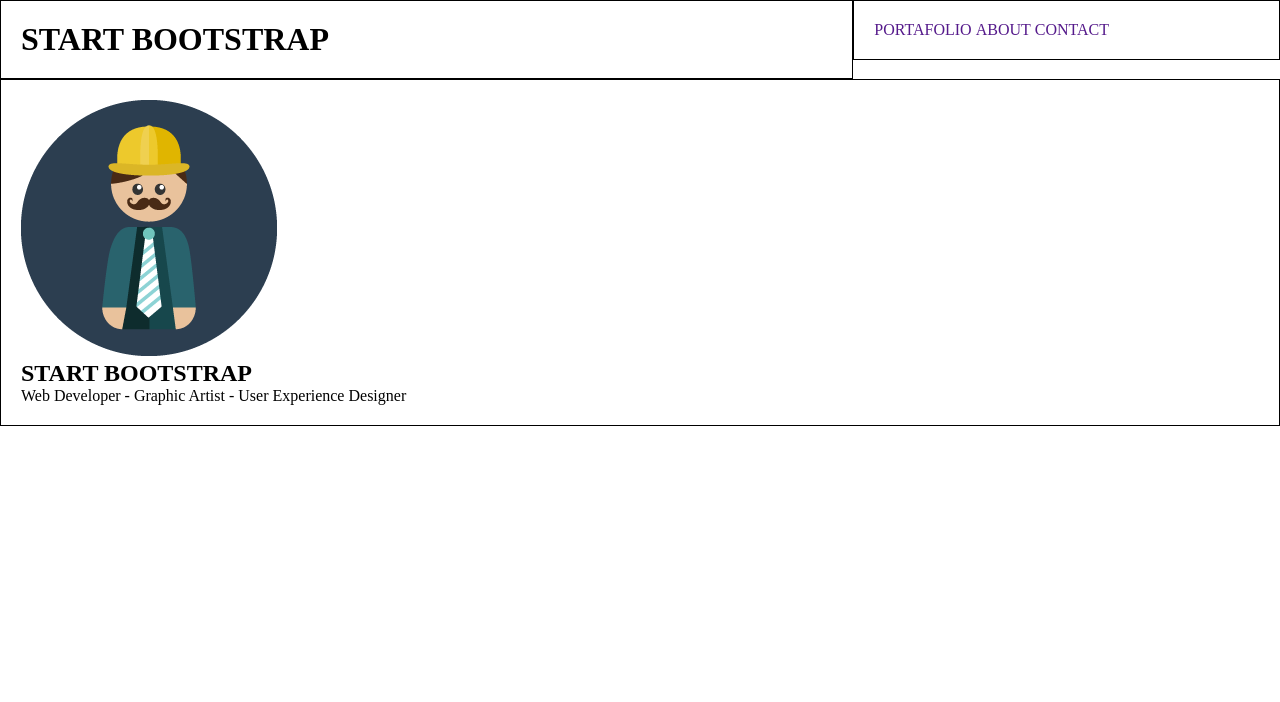
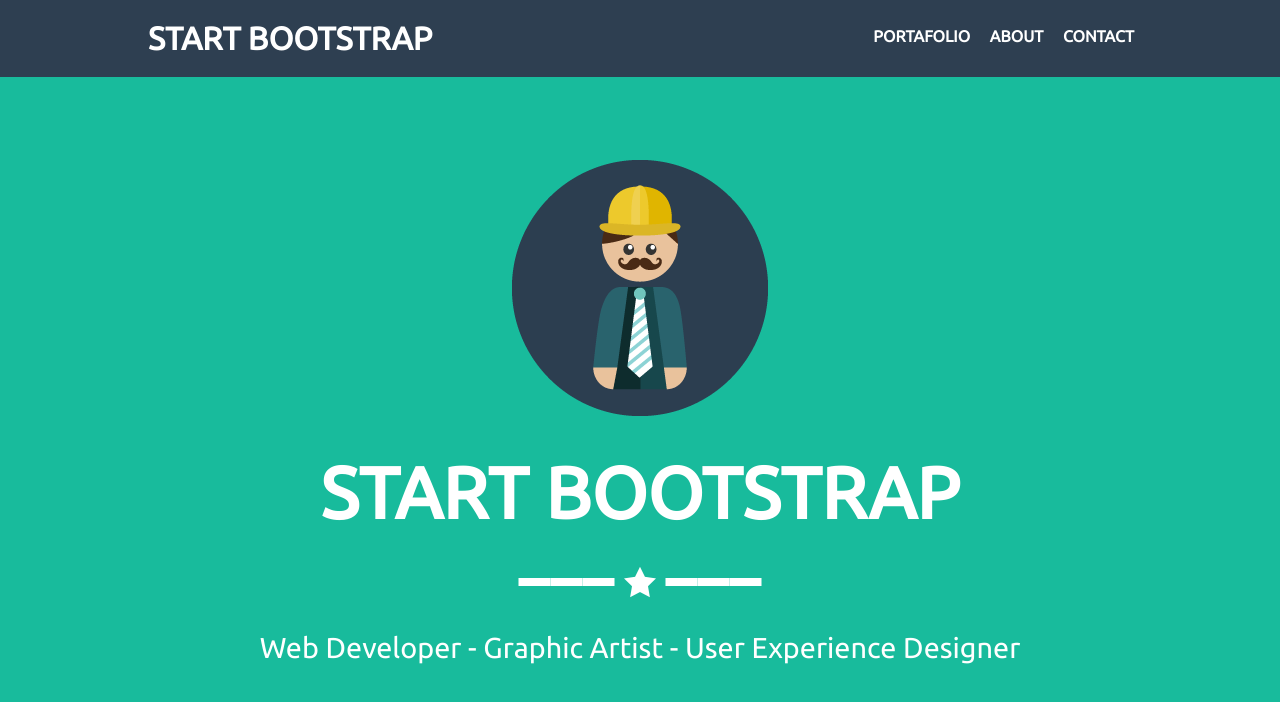
Before and after one commit to EparionaD/freelancer, a plain HTML site: page index.html in a window 1280 px wide. Drawn offline with Linux system fonts and the light colour scheme.

Commit message:
se termino header

```diff
--- /dev/null
+++ b/assets/fonts/icons.css
@@ -0,0 +1,33 @@
+@font-face {
+  font-family: 'icomoon';
+  src:  url('icomoon.eot?x0cjr6');
+  src:  url('icomoon.eot?x0cjr6#iefix') format('embedded-opentype'),
+    url('icomoon.ttf?x0cjr6') format('truetype'),
+    url('icomoon.woff?x0cjr6') format('woff'),
+    url('icomoon.svg?x0cjr6#icomoon') format('svg');
+  font-weight: normal;
+  font-style: normal;
+  font-display: block;
+}
+
+[class^="icon-"], [class*=" icon-"] {
+  /* use !important to prevent issues with browser extensions that change fonts */
+  font-family: 'icomoon' !important;
+  speak: none;
+  font-style: normal;
+  font-weight: normal;
+  font-variant: normal;
+  text-transform: none;
+  line-height: 1;
+
+  /* Better Font Rendering =========== */
+  -webkit-font-smoothing: antialiased;
+  -moz-osx-font-smoothing: grayscale;
+}
+
+.icon-minus:before {
+  content: "\e900";
+}
+.icon-star-full:before {
+  content: "\e9d9";
+}
--- /dev/null
+++ b/assets/fonts/style.css
@@ -0,0 +1,33 @@
+@font-face {
+  font-family: 'icomoon';
+  src:  url('fonts/icomoon.eot?x0cjr6');
+  src:  url('fonts/icomoon.eot?x0cjr6#iefix') format('embedded-opentype'),
+    url('fonts/icomoon.ttf?x0cjr6') format('truetype'),
+    url('fonts/icomoon.woff?x0cjr6') format('woff'),
+    url('fonts/icomoon.svg?x0cjr6#icomoon') format('svg');
+  font-weight: normal;
+  font-style: normal;
+  font-display: block;
+}
+
+[class^="icon-"], [class*=" icon-"] {
+  /* use !important to prevent issues with browser extensions that change fonts */
+  font-family: 'icomoon' !important;
+  speak: none;
+  font-style: normal;
+  font-weight: normal;
+  font-variant: normal;
+  text-transform: none;
+  line-height: 1;
+
+  /* Better Font Rendering =========== */
+  -webkit-font-smoothing: antialiased;
+  -moz-osx-font-smoothing: grayscale;
+}
+
+.icon-minus:before {
+  content: "\e900";
+}
+.icon-star-full:before {
+  content: "\e9d9";
+}
--- a/css/freelancer.css
+++ b/css/freelancer.css
@@ -1,3 +1,51 @@
+*{
+    font-family: 'Ubuntu', sans-serif;
+}
+.cabecera{
+    background-color: #2E3F51;
+    position: fixed;
+    z-index: 100;
+}
+.titulo h1{
+    color: white;
+    padding-left: 4em;
+}
+.menu{
+    padding-top: 1.7em;
+}
 .menu li{
     display: inline-block;
+    padding-right: 1em;
 }
+.menu ul li a{
+    color: white;
+    font-weight: bolder;
+}
+.cabecera-imagen{
+    background-color: #18BB9C;
+}
+.imagen{
+    text-align: center;
+    padding: 10em 0;
+}
+.imagen div{
+    margin-bottom: 2em;
+}
+.imagen h2{
+    color: white;
+    font-size: 4.5em;
+}
+.imagen p{
+    color: white;
+    font-size: 1.8em;
+}
+.estrella{
+    margin: 2em 0;
+}
+.estrella span{
+    color: white;
+    font-size: 2em;
+}
+.icon-star-full{
+    margin: 0 .3em;
+}
--- a/css/grilla.css
+++ b/css/grilla.css
@@ -30,7 +30,7 @@
 /* "Formula: columna/12 *100" */
 [class*="col-"]{
     float: left;
-    border: 1px solid black;
+    /*border: 1px solid black;*/
     padding: 20px;
 }
 @media(min-width: 1200px){
--- a/index.html
+++ b/index.html
@@ -7,11 +7,13 @@
     <title>Freelancer</title>
     <link rel="stylesheet" href="./css/grilla.css">
     <link rel="stylesheet" href="./css/freelancer.css">
+    <link rel="stylesheet" href="./assets/fonts/icons.css">
+    <link href="https://fonts.googleapis.com/css?family=Ubuntu&display=swap" rel="stylesheet">
 </head>
 <body>
     <header class="container">
-        <div class="row">
-            <div class="col-xl-8 col-lg-8 col-md-8 col-sm-12 col-xs-12">
+        <div class="row cabecera">
+            <div class="col-xl-8 col-lg-8 col-md-8 col-sm-12 col-xs-12 titulo">
                 <h1>START BOOTSTRAP</h1>
             </div>
             <nav class="col-xl-4 col-lg-4 col-md-4 col-sm-12 col-xs-12 menu">
@@ -22,10 +24,13 @@
                 </ul>
             </nav>
         </div>
-        <div class="row">
-            <div class="col-xl-12 col-lg-12 col-md-12 col-sm-12 col-xs-12">
+        <div class="row cabecera-imagen">
+            <div class="col-xl-12 col-lg-12 col-md-12 col-sm-12 col-xs-12 imagen">
                 <div><img src="./assets/images/profile.png" alt=""></div>
                 <h2>START BOOTSTRAP</h2>
+                <div class="estrella">
+                    <span class="icon-minus"></span><span class="icon-minus"></span><span class="icon-minus"></span><span class="icon-star-full"></span><span class="icon-minus"></span><span class="icon-minus"></span><span class="icon-minus"></span>
+                </div>
                 <p>Web Developer - Graphic Artist - User Experience Designer</p>
             </div>
         </div>
```
Also changed, not shown: assets/fonts/icomoon.ttf (added), assets/fonts/icomoon.woff (added), 2 other files.
